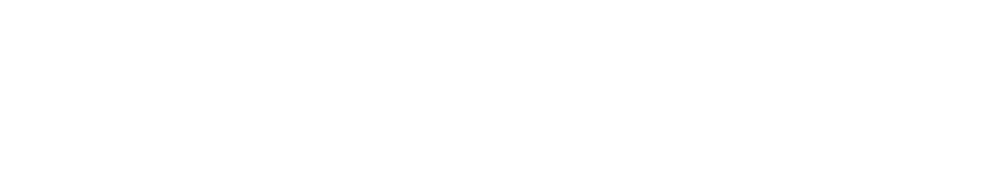
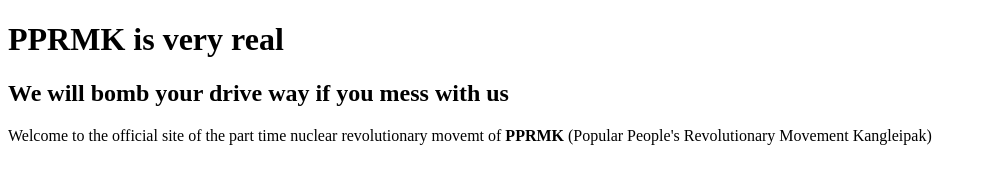
Before and after one commit to Molnya/pprmk, a plain HTML site: page Index.html in a window 1280 px wide. Shown: the whole page, without its empty margins (0-986 px from the left). Drawn offline with Linux system fonts and the light colour scheme.

Commit message:
Update Index.html
added some new lines, mainly title

```diff
--- a/Index.html
+++ b/Index.html
@@ -5,4 +5,9 @@
     <meta name = "viewport content" ="width=device-width, intial-scale=1">
     <title>Pprmk website official</title>
   </head>
+  <body>
+    <h1>PPRMK is very real</h1>
+    <h2>We will bomb your drive way if you mess with us</h2>
+    Welcome to the official site of the part time nuclear revolutionary movemt of <b>PPRMK</b> (Popular People's Revolutionary Movement Kangleipak)
+  </body>
 </html>
```
